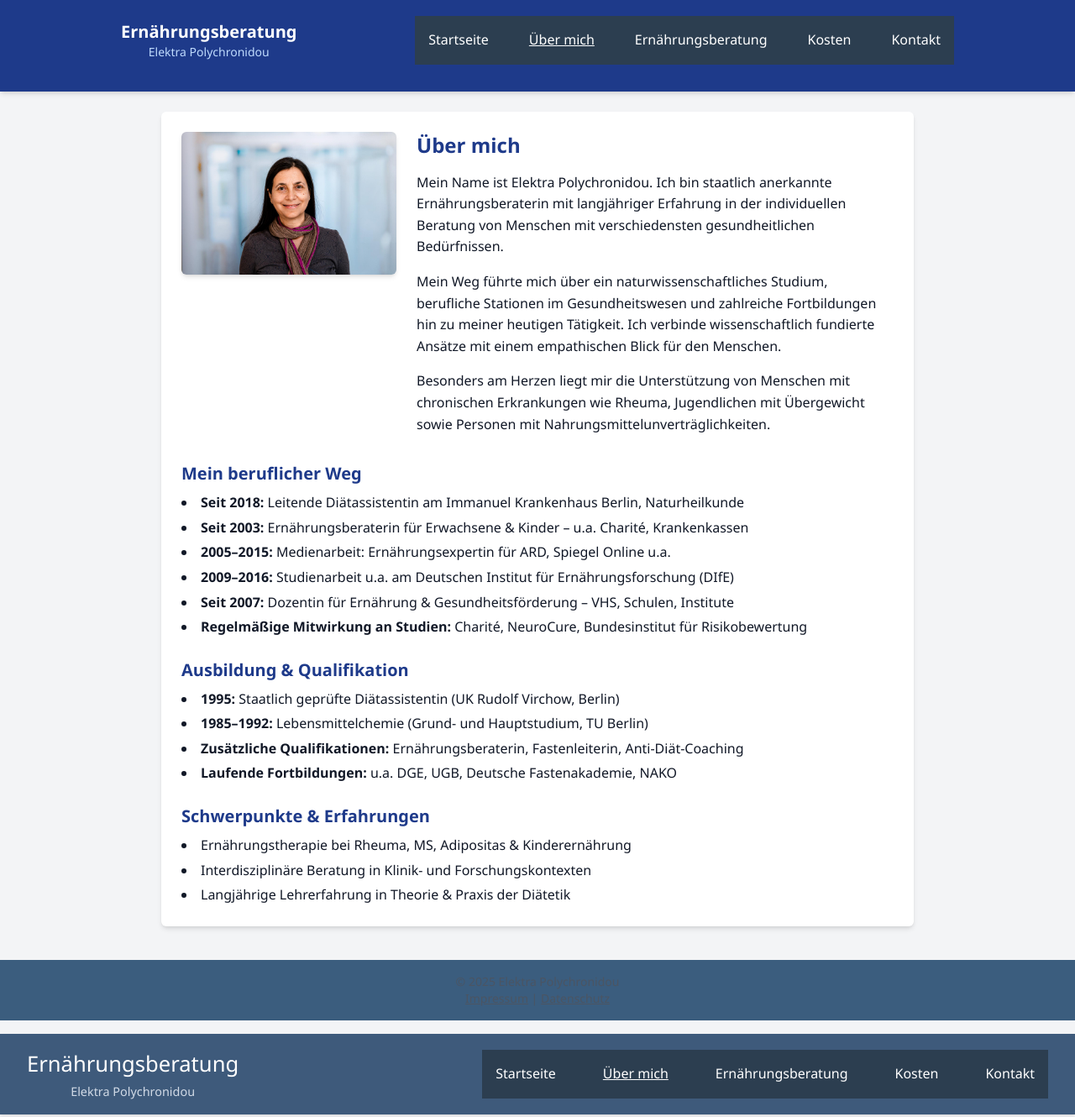
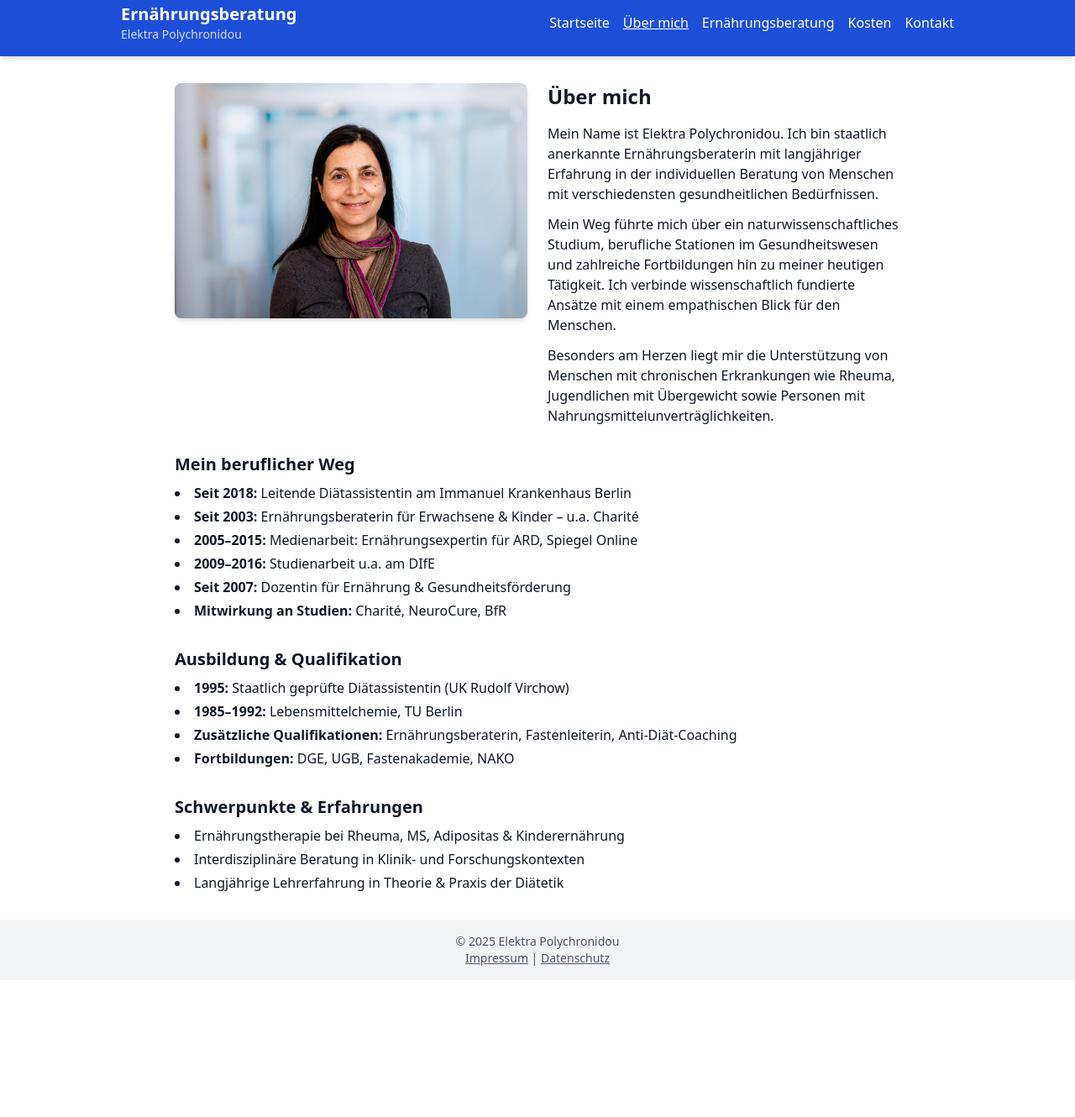
Before and after one commit to aaronpoly7/ernaehrungsberatung, a plain HTML site: page ueber-mich.html in a window 1280 px wide. Shown: the part 13-1343 px from the top of the page at 84% size. After the commit the page ends 1180 px from the top, so only its background shows below. Drawn offline with nearby package versions, Linux system fonts and the light colour scheme.

Commit message:
Update ueber-mich.html

```diff
--- a/ueber-mich.html
+++ b/ueber-mich.html
@@ -6,85 +6,80 @@
   <title>Über mich – Ernährungsberatung</title>
   <script src="https://cdn.tailwindcss.com"></script>
 </head>
-<body class="bg-gray-100 text-gray-900">
+<body class="bg-white text-gray-900">
 
   <!-- Header -->
-  <header class="bg-blue-900 text-white sticky top-0 z-50 shadow-md">
-    <div class="max-w-5xl mx-auto px-4 py-4 flex justify-between items-center">
-      <a href="index.html" class="block hover:underline cursor-pointer">
-  <h1 class="text-xl font-bold">Ernährungsberatung</h1>
-  <p class="text-sm text-blue-200">Elektra Polychronidou</p>
+  <header class="bg-blue-700 text-white shadow-md">
+    <div class="max-w-5xl mx-auto px-4 flex justify-between items-center py-4">
+      <a href="index.html" class="flex flex-col leading-tight">
+        <span class="text-xl font-bold">Ernährungsberatung</span>
+        <span class="text-sm text-white/80">Elektra Polychronidou</span>
       </a>
-
-      <nav class="hidden md:flex space-x-4">
-        <a href="index.html">Startseite</a>
+      <button id="menu-toggle" class="md:hidden text-3xl focus:outline-none">&#9776;</button>
+      <nav class="hidden md:flex space-x-4 text-white font-medium">
+        <a href="index.html" class="hover:underline">Startseite</a>
         <a href="ueber-mich.html" class="underline">Über mich</a>
-        <a href="beratung.html">Ernährungsberatung</a>
-        <a href="kosten.html">Kosten</a>
-        <a href="kontakt.html">Kontakt</a>
+        <a href="beratung.html" class="hover:underline">Ernährungsberatung</a>
+        <a href="kosten.html" class="hover:underline">Kosten</a>
+        <a href="kontakt.html" class="hover:underline">Kontakt</a>
       </nav>
-      <button class="md:hidden text-2xl" id="menu-button">☰</button>
+    </div>
+    <!-- Mobile Navigation -->
+    <div id="mobile-menu" class="md:hidden hidden px-4 pb-4">
+      <a href="index.html" class="block py-2">Startseite</a>
+      <a href="ueber-mich.html" class="block py-2 font-semibold">Über mich</a>
+      <a href="beratung.html" class="block py-2">Ernährungsberatung</a>
+      <a href="kosten.html" class="block py-2">Kosten</a>
+      <a href="kontakt.html" class="block py-2">Kontakt</a>
     </div>
   </header>
 
-  <!-- Mobile Menü -->
-  <div id="mobile-menu" class="fixed inset-0 bg-black bg-opacity-90 text-white hidden flex-col items-center justify-center space-y-6 text-xl z-40">
-    <button id="close-button" class="absolute top-6 right-6 text-3xl">×</button>
-    <a href="index.html">Startseite</a>
-    <a href="ueber-mich.html" class="underline">Über mich</a>
-    <a href="beratung.html">Ernährungsberatung</a>
-    <a href="kosten.html">Kosten</a>
-    <a href="kontakt.html">Kontakt</a>
-  </div>
-
-  <!-- Content -->
-  <main class="max-w-4xl mx-auto bg-white shadow-md rounded-md mt-6 p-6">
-    <section class="flex flex-col md:flex-row gap-6 items-start mb-8">
-      <img src="EP-Beratung.jpg" alt="Elektra Polychronidou" class="w-full md:w-64 rounded-md shadow-md object-cover" />
-      <div class="space-y-4">
-        <h2 class="text-2xl font-bold text-blue-900">Über mich</h2>
-        <p>Mein Name ist Elektra Polychronidou. Ich bin staatlich anerkannte Ernährungsberaterin mit langjähriger Erfahrung in der individuellen Beratung von Menschen mit verschiedensten gesundheitlichen Bedürfnissen.</p>
-        <p>Mein Weg führte mich über ein naturwissenschaftliches Studium, berufliche Stationen im Gesundheitswesen und zahlreiche Fortbildungen hin zu meiner heutigen Tätigkeit. Ich verbinde wissenschaftlich fundierte Ansätze mit einem empathischen Blick für den Menschen.</p>
+  <!-- Main Content -->
+  <main class="max-w-4xl mx-auto px-4 py-8 space-y-8">
+    <section class="grid md:grid-cols-2 gap-6 items-start">
+      <img src="EP-Beratung.jpg" alt="Elektra Polychronidou" class="rounded-lg shadow-md w-full h-auto" />
+      <div>
+        <h2 class="text-2xl font-bold mb-4">Über mich</h2>
+        <p class="mb-3">Mein Name ist Elektra Polychronidou. Ich bin staatlich anerkannte Ernährungsberaterin mit langjähriger Erfahrung in der individuellen Beratung von Menschen mit verschiedensten gesundheitlichen Bedürfnissen.</p>
+        <p class="mb-3">Mein Weg führte mich über ein naturwissenschaftliches Studium, berufliche Stationen im Gesundheitswesen und zahlreiche Fortbildungen hin zu meiner heutigen Tätigkeit. Ich verbinde wissenschaftlich fundierte Ansätze mit einem empathischen Blick für den Menschen.</p>
         <p>Besonders am Herzen liegt mir die Unterstützung von Menschen mit chronischen Erkrankungen wie Rheuma, Jugendlichen mit Übergewicht sowie Personen mit Nahrungsmittelunverträglichkeiten.</p>
       </div>
     </section>
 
-    <section class="space-y-6">
-      <div>
-        <h3 class="text-xl font-semibold text-blue-900">Mein beruflicher Weg</h3>
-        <ul class="list-disc list-inside mt-2 space-y-1">
-          <li><strong>Seit 2018:</strong> Leitende Diätassistentin am Immanuel Krankenhaus Berlin, Naturheilkunde</li>
-          <li><strong>Seit 2003:</strong> Ernährungsberaterin für Erwachsene & Kinder – u.a. Charité, Krankenkassen</li>
-          <li><strong>2005–2015:</strong> Medienarbeit: Ernährungsexpertin für ARD, Spiegel Online u.a.</li>
-          <li><strong>2009–2016:</strong> Studienarbeit u.a. am Deutschen Institut für Ernährungsforschung (DIfE)</li>
-          <li><strong>Seit 2007:</strong> Dozentin für Ernährung & Gesundheitsförderung – VHS, Schulen, Institute</li>
-          <li><strong>Regelmäßige Mitwirkung an Studien:</strong> Charité, NeuroCure, Bundesinstitut für Risikobewertung</li>
+    <section>
+      <h3 class="text-xl font-semibold mb-2">Mein beruflicher Weg</h3>
+      <ul class="list-disc list-inside space-y-1">
+        <li><strong>Seit 2018:</strong> Leitende Diätassistentin am Immanuel Krankenhaus Berlin</li>
+        <li><strong>Seit 2003:</strong> Ernährungsberaterin für Erwachsene & Kinder – u.a. Charité</li>
+        <li><strong>2005–2015:</strong> Medienarbeit: Ernährungsexpertin für ARD, Spiegel Online</li>
+        <li><strong>2009–2016:</strong> Studienarbeit u.a. am DIfE</li>
+        <li><strong>Seit 2007:</strong> Dozentin für Ernährung & Gesundheitsförderung</li>
+        <li><strong>Mitwirkung an Studien:</strong> Charité, NeuroCure, BfR</li>
       </ul>
-      </div>
+    </section>
 
-      <div>
-        <h3 class="text-xl font-semibold text-blue-900">Ausbildung & Qualifikation</h3>
-        <ul class="list-disc list-inside mt-2 space-y-1">
-          <li><strong>1995:</strong> Staatlich geprüfte Diätassistentin (UK Rudolf Virchow, Berlin)</li>
-          <li><strong>1985–1992:</strong> Lebensmittelchemie (Grund- und Hauptstudium, TU Berlin)</li>
+    <section>
+      <h3 class="text-xl font-semibold mb-2">Ausbildung & Qualifikation</h3>
+      <ul class="list-disc list-inside space-y-1">
+        <li><strong>1995:</strong> Staatlich geprüfte Diätassistentin (UK Rudolf Virchow)</li>
+        <li><strong>1985–1992:</strong> Lebensmittelchemie, TU Berlin</li>
         <li><strong>Zusätzliche Qualifikationen:</strong> Ernährungsberaterin, Fastenleiterin, Anti-Diät-Coaching</li>
-          <li><strong>Laufende Fortbildungen:</strong> u.a. DGE, UGB, Deutsche Fastenakademie, NAKO</li>
+        <li><strong>Fortbildungen:</strong> DGE, UGB, Fastenakademie, NAKO</li>
       </ul>
-      </div>
+    </section>
 
-      <div>
-        <h3 class="text-xl font-semibold text-blue-900">Schwerpunkte & Erfahrungen</h3>
-        <ul class="list-disc list-inside mt-2 space-y-1">
+    <section>
+      <h3 class="text-xl font-semibold mb-2">Schwerpunkte & Erfahrungen</h3>
+      <ul class="list-disc list-inside space-y-1">
         <li>Ernährungstherapie bei Rheuma, MS, Adipositas & Kinderernährung</li>
         <li>Interdisziplinäre Beratung in Klinik- und Forschungskontexten</li>
         <li>Langjährige Lehrerfahrung in Theorie & Praxis der Diätetik</li>
       </ul>
-      </div>
     </section>
   </main>
 
   <!-- Footer -->
-  <footer class="text-center text-sm text-gray-600 mt-10 mb-4">
+  <footer class="bg-gray-100 text-center py-4 text-sm text-gray-600">
     <p>© 2025 Elektra Polychronidou</p>
     <p>
       <a href="impressum.html" class="underline">Impressum</a> |
@@ -92,117 +87,12 @@
     </p>
   </footer>
 
-  <!-- Mobile Menü Script -->
+  <!-- Script: Mobile menu toggle -->
   <script>
-    const openBtn = document.getElementById("menu-button");
-    const closeBtn = document.getElementById("close-button");
+    const toggle = document.getElementById("menu-toggle");
     const mobileMenu = document.getElementById("mobile-menu");
-
-    openBtn.addEventListener("click", () => mobileMenu.classList.remove("hidden"));
-    closeBtn.addEventListener("click", () => mobileMenu.classList.add("hidden"));
-  </script>
-</body>
-</html>
-<!DOCTYPE html>
-<html lang="de">
-<head>
-  <meta charset="UTF-8" />
-  <meta name="viewport" content="width=device-width, initial-scale=1.0" />
-  <title>Über mich – Ernährungsberatung</title>
-  <link rel="stylesheet" href="style.css" />
-</head>
-<body>
-  <header class="site-header">
-    <div class="header-left">
-      <h1>Ernährungsberatung</h1>
-      <p class="subtitle">Elektra Polychronidou</p>
-    </div>
-    <nav class="main-nav">
-      <a href="index.html">Startseite</a>
-      <a href="ueber-mich.html" class="active">Über mich</a>
-      <a href="beratung.html">Ernährungsberatung</a>
-      <a href="kosten.html">Kosten</a>
-      <a href="kontakt.html">Kontakt</a>
-    </nav>
-    <button class="menu-button" aria-label="Menü öffnen">&#9776;</button>
-  </header>
-
-  <div class="overlay-menu" id="menu">
-    <button class="close-button" aria-label="Menü schließen">&times;</button>
-    <nav class="overlay-nav">
-      <a href="index.html">Startseite</a>
-      <a href="ueber-mich.html" class="active">Über mich</a>
-      <a href="beratung.html">Ernährungsberatung</a>
-      <a href="kosten.html">Kosten</a>
-      <a href="kontakt.html">Kontakt</a>
-    </nav>
-  </div>
-
-  <main class="content">
-    <section class="about-section">
-      <div class="about-grid">
-        <img src="EP-Beratung.jpg" alt="Elektra Polychronidou" class="profile-img" />
-        <div class="about-text">
-          <h2>Über mich</h2>
-          <p>Mein Name ist Elektra Polychronidou. Ich bin staatlich anerkannte Ernährungsberaterin mit langjähriger Erfahrung in der individuellen Beratung von Menschen mit verschiedensten gesundheitlichen Bedürfnissen.</p>
-          <p>Mein Weg führte mich über ein naturwissenschaftliches Studium, berufliche Stationen im Gesundheitswesen und zahlreiche Fortbildungen hin zu meiner heutigen Tätigkeit. Ich verbinde wissenschaftlich fundierte Ansätze mit einem empathischen Blick für den Menschen.</p>
-          <p>Besonders am Herzen liegt mir die Unterstützung von Menschen mit chronischen Erkrankungen wie Rheuma, Jugendlichen mit Übergewicht sowie Personen mit Nahrungsmittelunverträglichkeiten.</p>
-        </div>
-      </div>
-    </section>
-
-    <section class="vita-section">
-      <h3>Mein beruflicher Weg</h3>
-      <ul class="vita-list">
-        <li><strong>Seit 2018:</strong> Leitende Diätassistentin am Immanuel Krankenhaus Berlin, Naturheilkunde</li>
-        <li><strong>Seit 2003:</strong> Ernährungsberaterin für Erwachsene & Kinder – u.a. Charité, Krankenkassen</li>
-        <li><strong>2005–2015:</strong> Medienarbeit: Ernährungsexpertin für ARD, Spiegel Online u.a.</li>
-        <li><strong>2009–2016:</strong> Studienarbeit u.a. am Deutschen Institut für Ernährungsforschung (DIfE)</li>
-        <li><strong>Seit 2007:</strong> Dozentin für Ernährung & Gesundheitsförderung – VHS, Schulen, Institute</li>
-        <li><strong>Regelmäßige Mitwirkung an Studien:</strong> Charité, NeuroCure, Bundesinstitut für Risikobewertung</li>
-      </ul>
-
-      <h3>Ausbildung & Qualifikation</h3>
-      <ul class="vita-list">
-        <li><strong>1995:</strong> Staatlich geprüfte Diätassistentin (UK Rudolf Virchow, Berlin)</li>
-        <li><strong>1985–1992:</strong> Lebensmittelchemie (Grund- und Hauptstudium, TU Berlin)</li>
-        <li><strong>Zusätzliche Qualifikationen:</strong> Ernährungsberaterin, Fastenleiterin, Anti-Diät-Coaching</li>
-        <li><strong>Laufende Fortbildungen:</strong> u.a. DGE, UGB, Deutsche Fastenakademie, NAKO</li>
-      </ul>
-
-      <h3>Schwerpunkte & Erfahrungen</h3>
-      <ul class="vita-list">
-        <li>Ernährungstherapie bei Rheuma, MS, Adipositas & Kinderernährung</li>
-        <li>Interdisziplinäre Beratung in Klinik- und Forschungskontexten</li>
-        <li>Langjährige Lehrerfahrung in Theorie & Praxis der Diätetik</li>
-      </ul>
-    </section>
-  </main>
-
-  <footer class="site-footer">
-    <p>© 2025 Elektra Polychronidou</p>
-    <a href="impressum.html">Impressum</a> |
-    <a href="datenschutz.html">Datenschutz</a>
-  </footer>
-
-  <script>
-    const menu = document.getElementById("menu");
-    const openBtn = document.querySelector(".menu-button");
-    const closeBtn = document.querySelector(".close-button");
-    const links = document.querySelectorAll(".overlay-nav a");
-
-    openBtn.addEventListener("click", () => {
-      menu.classList.add("show");
-    });
-
-    closeBtn.addEventListener("click", () => {
-      menu.classList.remove("show");
-    });
-
-    links.forEach(link => {
-      link.addEventListener("click", () => {
-        menu.classList.remove("show");
-      });
+    toggle.addEventListener("click", () => {
+      mobileMenu.classList.toggle("hidden");
     });
   </script>
 </body>
```
Lines whose indentation alone changed are shown as unchanged.
